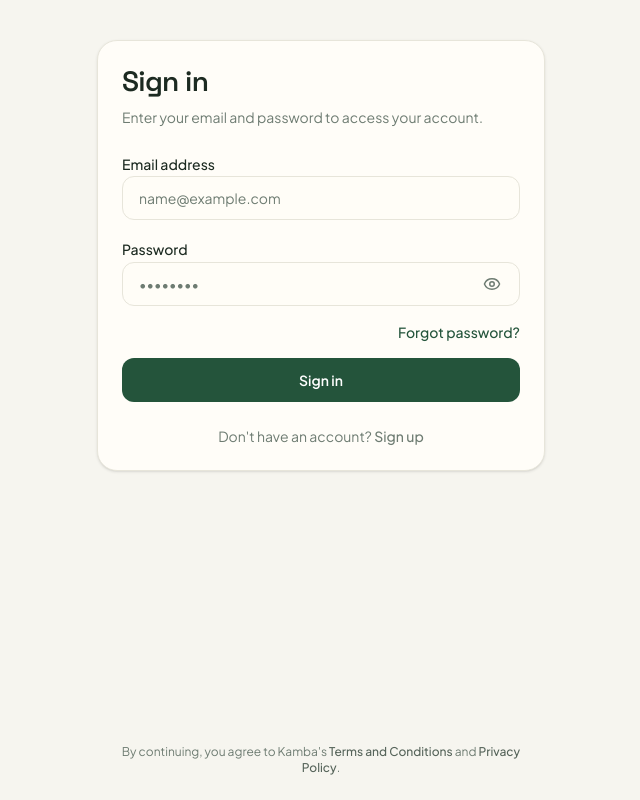
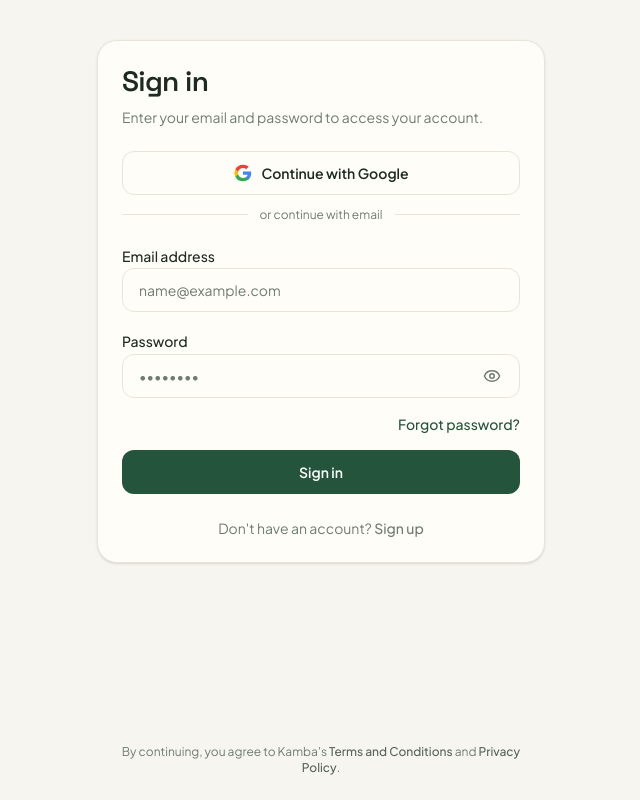
Before and after one commit to MyVendor-Global-Ltd/Kamba-website, a Next.js app: page /auth/login in a window 1280 px wide. Shown: the whole page, without its empty margins (319-959 px from the left). Built offline with nearby package versions, Linux system fonts and the light colour scheme; no server answers.

Commit message:
Add Continue with Google to sign-in and registration

```diff
--- a/src/app/auth/login/page.tsx
+++ b/src/app/auth/login/page.tsx
@@ -5,6 +5,7 @@ import Link from 'next/link'
 import { useAuth } from '@/context/AuthContext'
 import { useRouter, useSearchParams } from 'next/navigation'
 import { Button } from '@/components/ui/button'
+import { GoogleSignInButton } from '@/components/auth/google-sign-in-button'
 import { Input } from '@/components/ui/input'
 import { Card, CardContent, CardDescription, CardHeader, CardTitle } from '@/components/ui/card'
 
@@ -52,6 +53,14 @@ export default function LoginPage() {
       </CardHeader>
       <CardContent>
         {error && <div role="alert" className="mb-4 p-3 rounded bg-destructive/10 text-destructive text-sm border border-destructive/20">{error}</div>}
+        <div className="mb-5 space-y-3">
+          <GoogleSignInButton />
+          <div className="flex items-center gap-3 text-xs text-text-tertiary">
+            <span className="h-px flex-1 bg-border" />
+            <span>or continue with email</span>
+            <span className="h-px flex-1 bg-border" />
+          </div>
+        </div>
         <form onSubmit={handleSubmit} className="space-y-4">
           <div className="space-y-2">
             <label className="text-sm font-medium">Email address</label>
```
